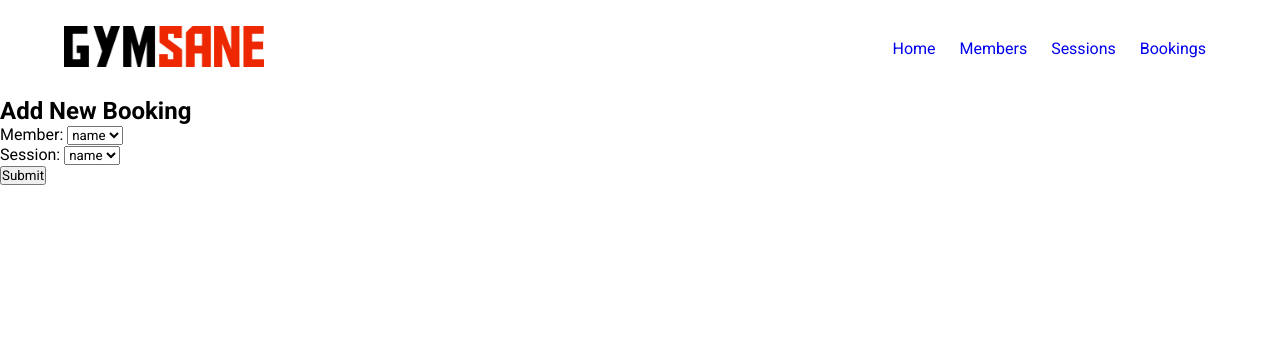
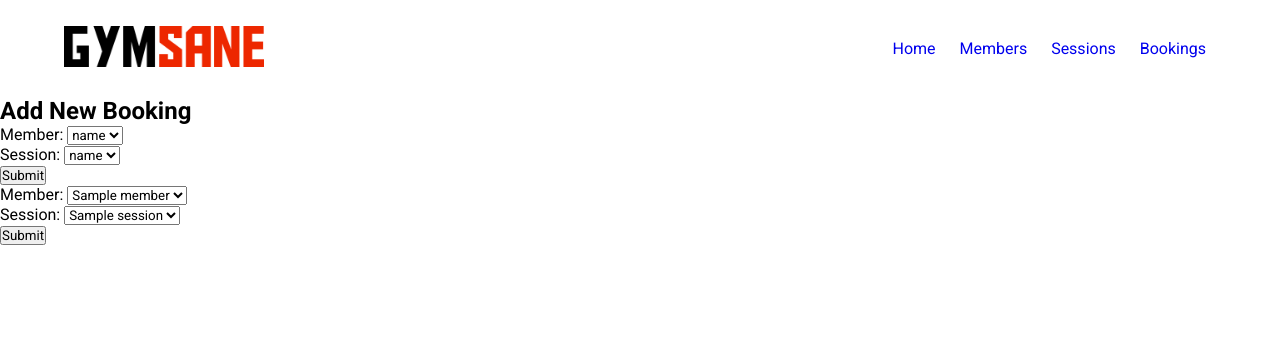
Before and after one commit to sf-adams/gym_sane, a Flask app: template templates/bookings/new.html in a window 1280 px wide. Shown: the top 357 px of the page. Run offline with Flask 2, Linux system fonts and the light colour scheme; the template is opened without the code that fills it: most values are stand-ins (such as "Sample title", 1, 10 or a date in 2020).

Commit message:
Further Bookings Section Updates

```diff
--- a/templates/bookings/new.html
+++ b/templates/bookings/new.html
@@ -27,4 +27,30 @@
     <input type="submit">
 </form>
 
+<form action="/bookings" method="POST">
+  <div>
+      <label for="member">Member:</label>
+      <select name="member_id" id="member">
+          {% for member in members %}
+          <option value="{{ member.id }}">
+              {{ member.name }}
+          </option>
+          {% endfor %}
+      </select>
+  </div>
+  <div>
+      <label for="session">Session:</label>
+      <select name="session_id" id="session">
+          {% for session in sessions %}
+          <option value="{{ session.id }}">
+              {{ session.name }}
+          </option>
+          {% endfor %}
+      </select>
+  </div>
+  <div>
+      <input type="submit">
+  </div>
+</form>
+
 {% endblock %}
```
Also changed, not shown: controllers/bookings_controller.py (+6 -4 lines), templates/bookings/edit.html (+22 -7 lines).
